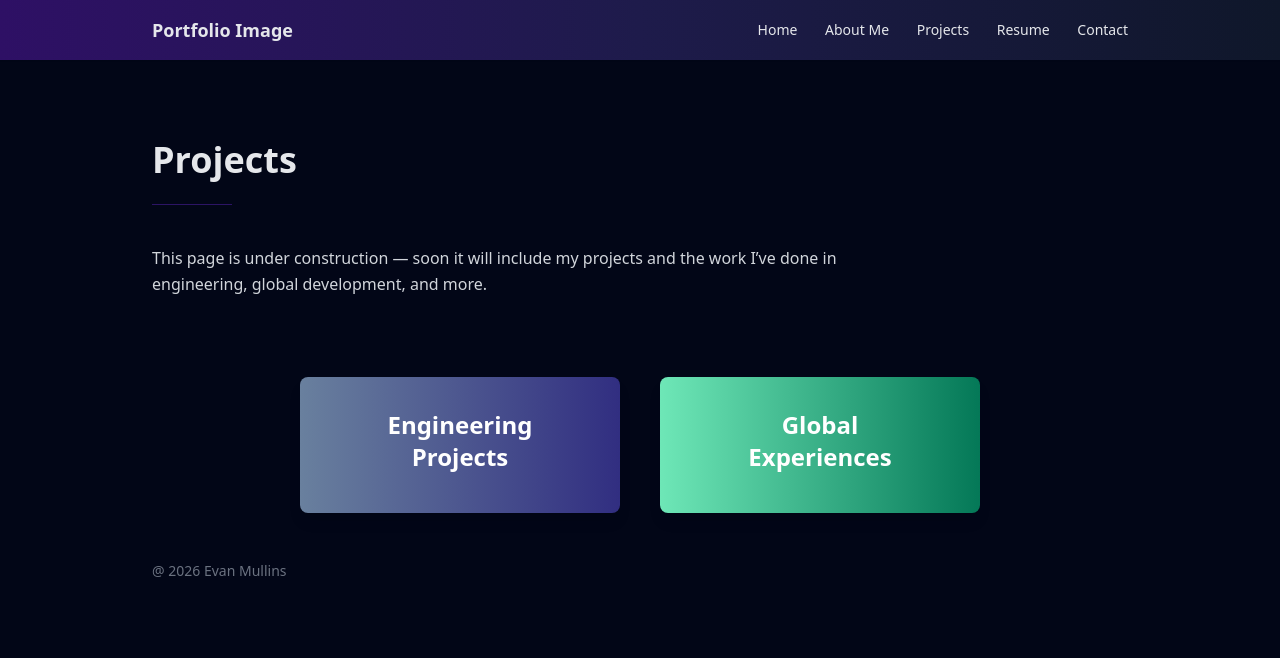
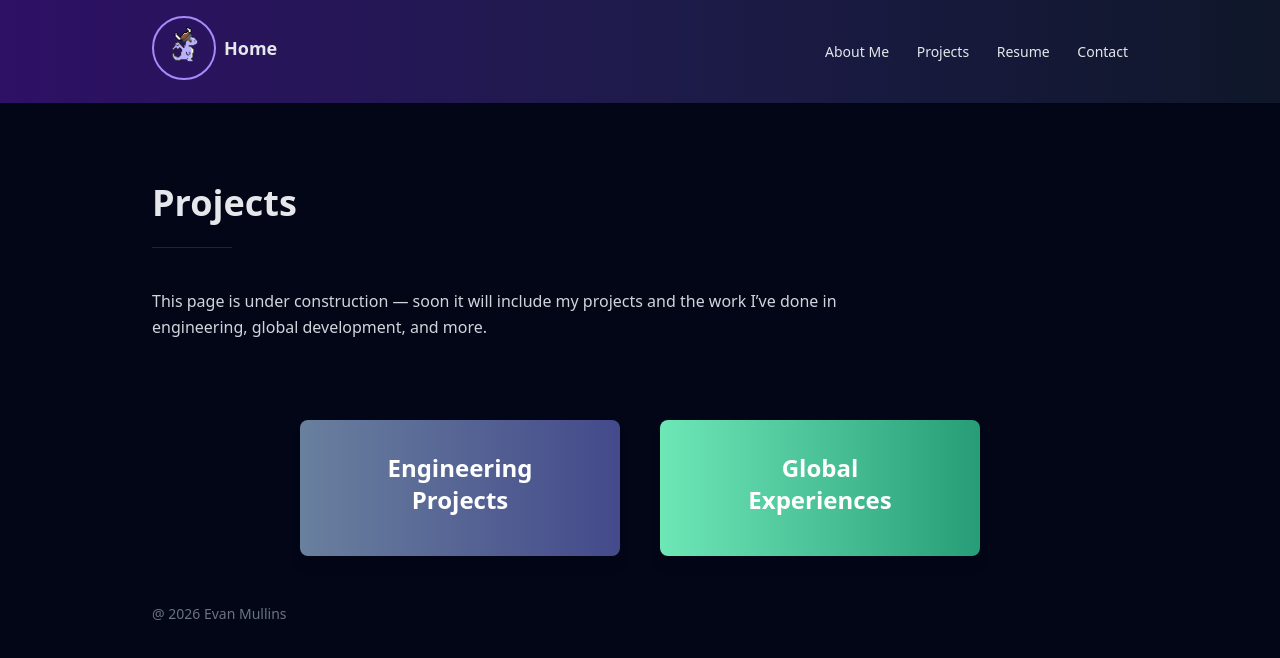
Before and after one commit to emullins16/portfolio, a plain HTML site: page pages/projects/projects.html in a window 1280 px wide. Drawn offline with nearby package versions, Linux system fonts and the light colour scheme.

Commit message:
UX Updates
New Icons, Logo, Etc

```diff
--- a/pages/projects/projects.html
+++ b/pages/projects/projects.html
@@ -2,14 +2,24 @@
 <html lang="en">
 <head>
   <meta charset="UTF-8">
-  <title>About Me | Evan Mullins</title>
+  <link rel="icon" href="../../assets/stars.png" type="image/png">
+  <title>Projects | Evan Mullins</title>
   <script src="https://cdn.tailwindcss.com"></script>
   <meta name="viewport" content="width=device-width, initial-scale=1.0">
 
   <style>
+
     html {
-      scroll-behavior: smooth;
-    }
+    scroll-behavior: smooth;
+  }
+
+  .slide-bg {
+    background-size: 150% 150%;
+    transition: background-position 0.5s ease;
+  }
+  .slide-bg:hover {
+    background-position: right center;
+  }
     .fade-in {
       opacity: 0;
       transform: translateY(10px);
@@ -29,16 +39,18 @@
 <nav class="bg-gradient-to-l from-slate-900 via-indigo-950 to-violet-950 shadow-sm sticky top-0 z-10 fade-in">
   <div class="max-w-5xl mx-auto px-6 py-4 flex justify-between items-center">
     <h1 class="font-semibold text-lg">
-      <a href="../../index.html" class="inline-block transition-transform duration-200 hover:scale-105 hover:text-indigo-400">
-        Portfolio Image
-      </a>
-    </h1>
+    <a href="../../index.html"
+      class="inline-flex items-center gap-2 transition-transform duration-200 hover:scale-105 hover:text-indigo-400">
 
-    <div class="space-x-6 text-sm">
-      <a href="../../index.html"
-        class="inline-block hover:text-violet-400 transition-transform duration-200 hover:scale-105">
-        Home
-      </a>
+      <img src="../../assets/purpledragonVIKING.gif"
+          alt="Logo"
+          class="h-16 w-16 rounded-full border-2 border-violet-400">
+
+      Home
+    </a>
+  </h1>
+
+  <div class="space-x-6 text-sm">
       <a href="../../pages/about/about.html"
         class="inline-block hover:text-violet-400 transition-transform duration-200 hover:scale-105">
         About Me
```
Also changed, not shown: index.html (+11 -9 lines), pages/about/about.html (+11 -8 lines), pages/contact/contact.html (+11 -9 lines), pages/projects/engineering/engineering.html (+12 -10 lines), pages/projects/global/global.html (+12 -9 lines), pages/resume/resume.html (+14 -13 lines), assets/purpledragonVIKING.gif (added), assets/purpledragonVIKING.png (added), assets/stars.png (added).
